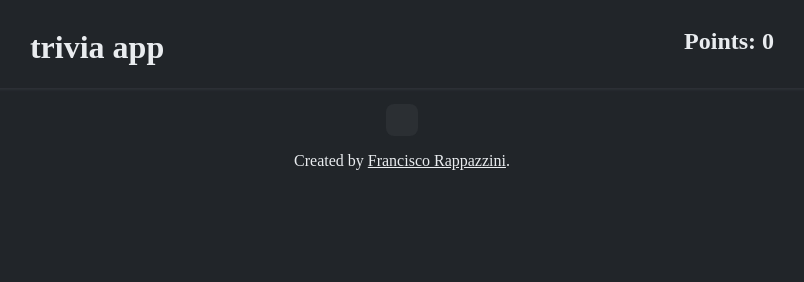
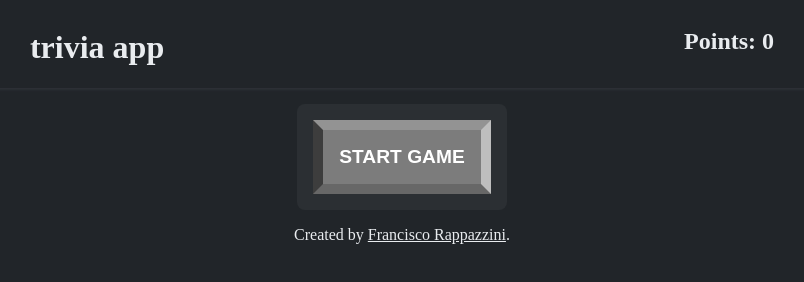
Before and after one commit to franRappazzini/trivia_game, a website: page index.html in a window 1280 px wide. Shown: the whole page, without its empty margins (238-1042 px from the left). Drawn offline with nearby package versions, Linux system fonts and the light colour scheme; no server answers.

Commit message:
btn start game created

```diff
--- a/index.html
+++ b/index.html
@@ -13,7 +13,9 @@
       <h2>Points: <span class="points_container">0</span></h2>
     </header>
     <main>
-      <section class="section_categorias"></section>
+      <section class="main_section">
+        <button class="btn_start_game" onclick="render()">Start game</button>
+      </section>
     </main>
     <footer>
       <p>
--- a/main.js
+++ b/main.js
@@ -11,7 +11,6 @@ function get_data() {
     .then((data) => {
       results.push(...data.results);
       console.log(results);
-      render();
     })
     .catch((err) => console.log("ERROR: ", err));
 }
@@ -27,7 +26,7 @@ function render() {
     );
     answers.push(results[initialNumber].correct_answer);
 
-    $(".section_categorias").empty().append(`
+    $(".main_section").empty().append(`
       <p>${initialNumber + 1}/10</p>
       <p>Category: ${results[initialNumber].category}</p>
       <p>Difficulty: ${results[initialNumber].difficulty}</p>
@@ -38,7 +37,7 @@ function render() {
     `);
 
     answers.sort().forEach((answer, index) => {
-      $(".section_categorias div").append(`
+      $(".main_section div").append(`
         <button class='btn_answer-${index}' value='${answer}'>
             ${answer}
         </button>
@@ -47,7 +46,7 @@ function render() {
       correct_or_incorrect(index, correct_answer);
     });
   } else {
-    $(".section_categorias").empty().append(`
+    $(".main_section").empty().append(`
       <h2 style="text-align: center;">Congratulations! 🎉</h2>
       <p style="text-align: center;">Your score was ${points} points</p>
       <div style='display: flex; justify-content: center; margin: 1rem 0;'>
@@ -58,7 +57,7 @@ function render() {
 }
 
 // pasa a la siguiente pregunta
-function next() {
+function next_question() {
   initialNumber += 1;
   render();
 }
@@ -101,6 +100,6 @@ function dialog(is_correct, answer, correct_answer) {
 
   $(".btn_continue").click(() => {
     $(".dialog_container").remove();
-    next();
+    next_question();
   });
 }
--- a/style.css
+++ b/style.css
@@ -29,11 +29,30 @@ button {
   width: auto;
 }
 
+.btn_start_game,
 button:focus {
   background: #bcbcbc;
 }
+.btn_start_game,
 button:hover {
   background: #bcbcbc;
+}
+
+.btn_start_game {
+  background: #7c7c7c;
+  border-bottom: 10px inset rgba(0, 0, 0, 0.5);
+  border-left: 10px inset rgba(0, 0, 0, 0.5);
+  border-right: 10px inset rgba(255, 255, 255, 0.5);
+  border-top: 10px inset rgba(255, 255, 255, 0.5);
+  box-sizing: border-box;
+  color: white;
+  font-size: 1.2rem;
+  font-weight: 600;
+  cursor: pointer;
+  display: inline-block;
+  padding: 1rem;
+  text-transform: uppercase;
+  width: auto;
 }
 
 header {
@@ -49,7 +68,7 @@ main {
   align-items: center;
 }
 
-.section_categorias {
+.main_section {
   background-color: #2b2f33;
   padding: 1rem;
   border-radius: 0.5rem;
```
